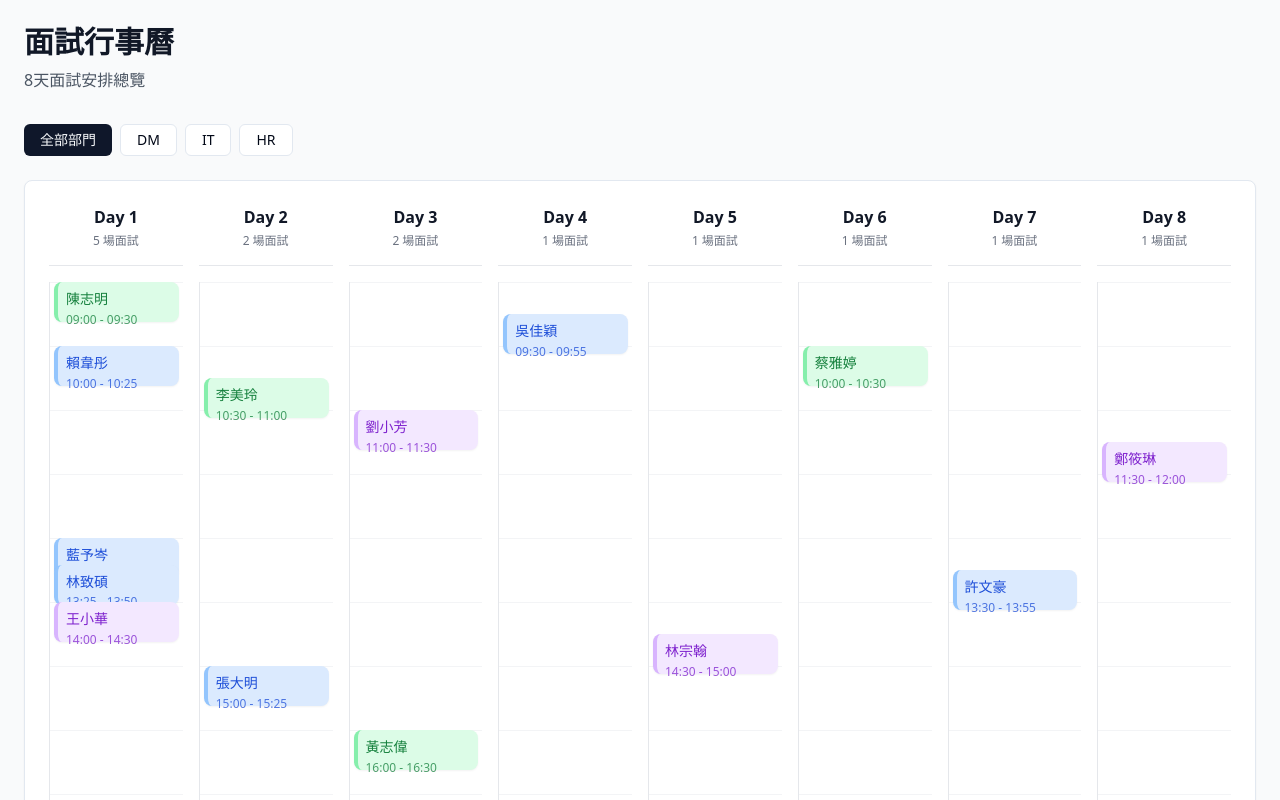
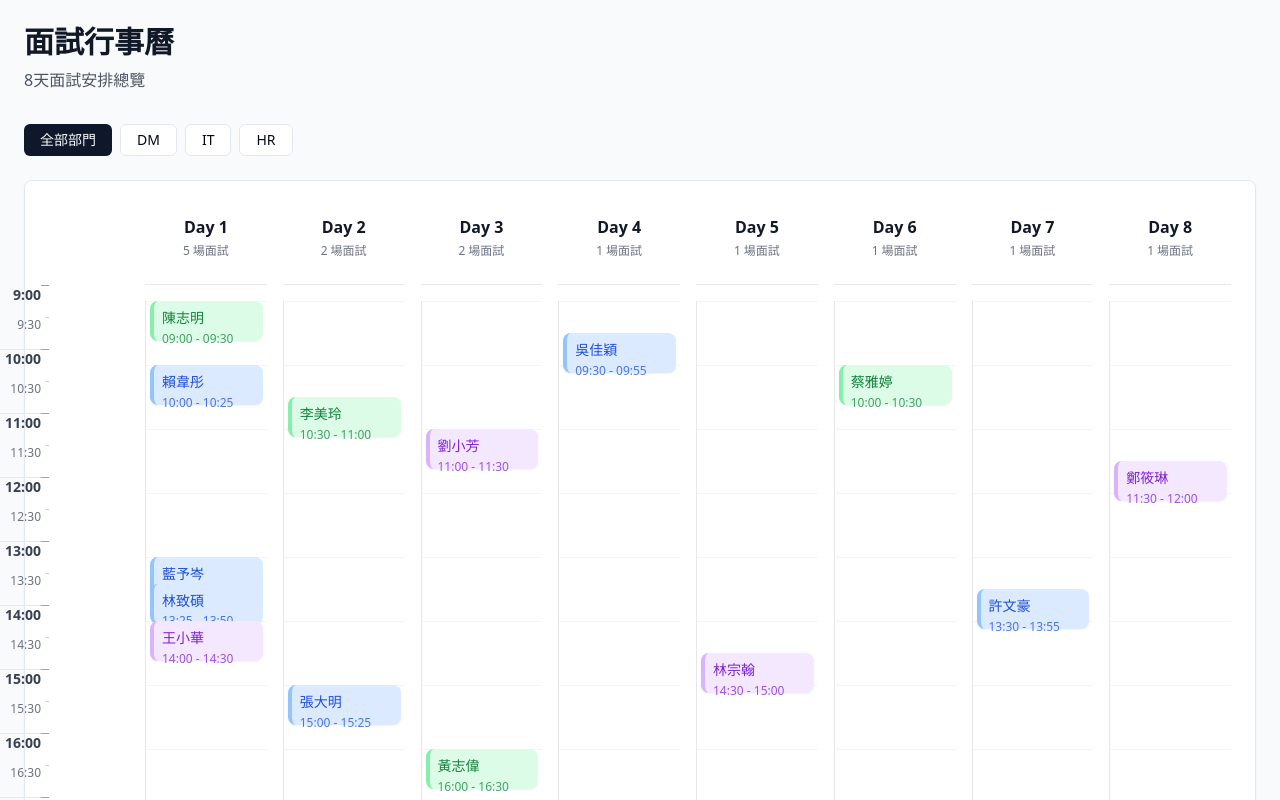
Before and after one commit to ryukyucoding/interview-calendar-compass, a React (Vite) app: page / in a window 1280 px wide. Shown: the top 800 px of the page. Built offline with nearby package versions, Linux system fonts and the light colour scheme.

Commit message:
Fix: Add time axis to the left side
The time axis was added to the left side of the calendar view.

```diff
--- a/src/components/InterviewCalendar.tsx
+++ b/src/components/InterviewCalendar.tsx
@@ -59,13 +59,22 @@ const InterviewCalendar: React.FC<InterviewCalendarProps> = ({ interviews, depar
       />
 
       <Card className="p-6">
+        <div className="flex">
+          {/* 時間軸區域 */}
+          <div className="flex-shrink-0 w-20 mr-4">
+            <div className="h-20"></div> {/* 為標題留出空間 */}
+            <TimeAxis />
+          </div>
+
+          {/* 日程區域 */}
+          <div className="flex-1">
             <div className="grid grid-cols-8 gap-4">
               {days.map(day => {
                 const dayInterviews = filteredInterviews.filter(interview => interview.Date_K === day);
 
                 return (
                   <div key={day} className="relative">
-                <div className="sticky top-0 bg-white z-10 pb-4 border-b border-gray-200 mb-4">
+                    <div className="sticky top-0 bg-white z-10 pb-4 border-b border-gray-200 mb-4 h-20 flex flex-col justify-center">
                       <h3 className="font-semibold text-center text-gray-900">
                         Day {day}
                       </h3>
@@ -75,12 +84,6 @@ const InterviewCalendar: React.FC<InterviewCalendarProps> = ({ interviews, depar
                     </div>
 
                     <div className="relative">
-                  {day === 1 && (
-                    <div className="absolute -left-20 top-0">
-                      <TimeAxis />
-                    </div>
-                  )}
-
                       <div className="relative min-h-[640px] border-l border-gray-200">
                         {/* Hour grid lines */}
                         {Array.from({ length: 10 }).map((_, i) => (
@@ -114,6 +117,8 @@ const InterviewCalendar: React.FC<InterviewCalendarProps> = ({ interviews, depar
                 );
               })}
             </div>
+          </div>
+        </div>
       </Card>
 
       {/* Legend */}
```
Lines whose indentation alone changed are shown as unchanged.
